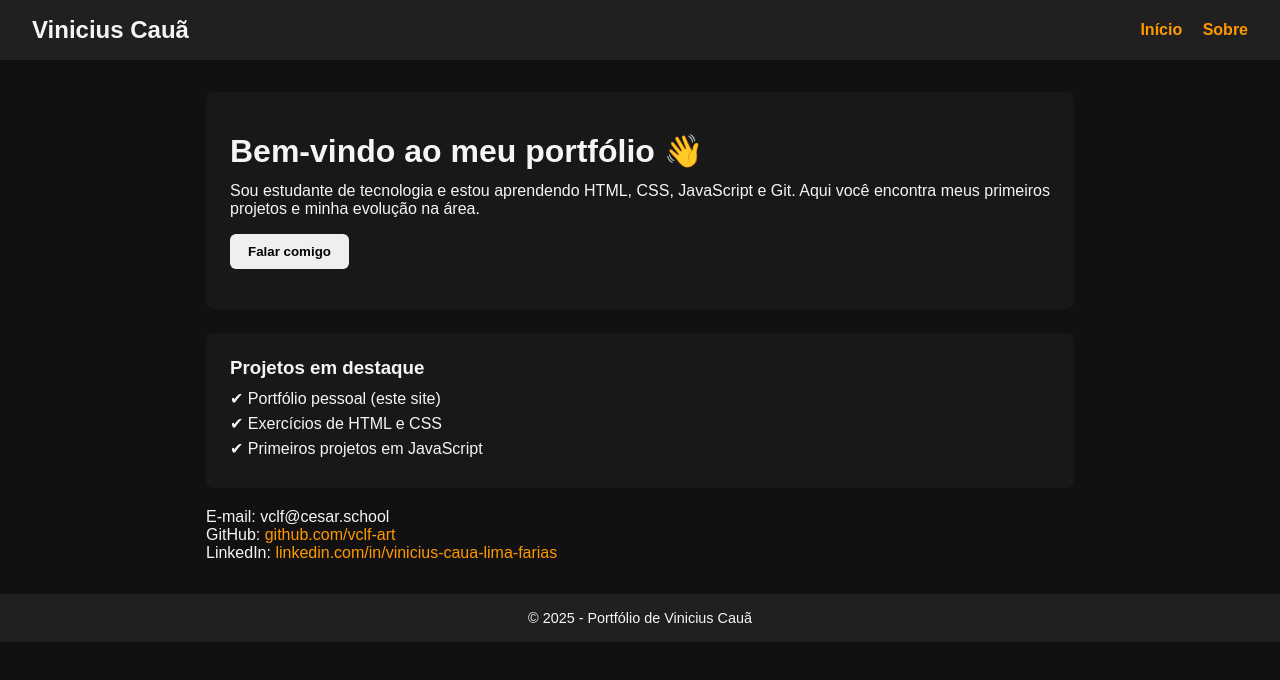
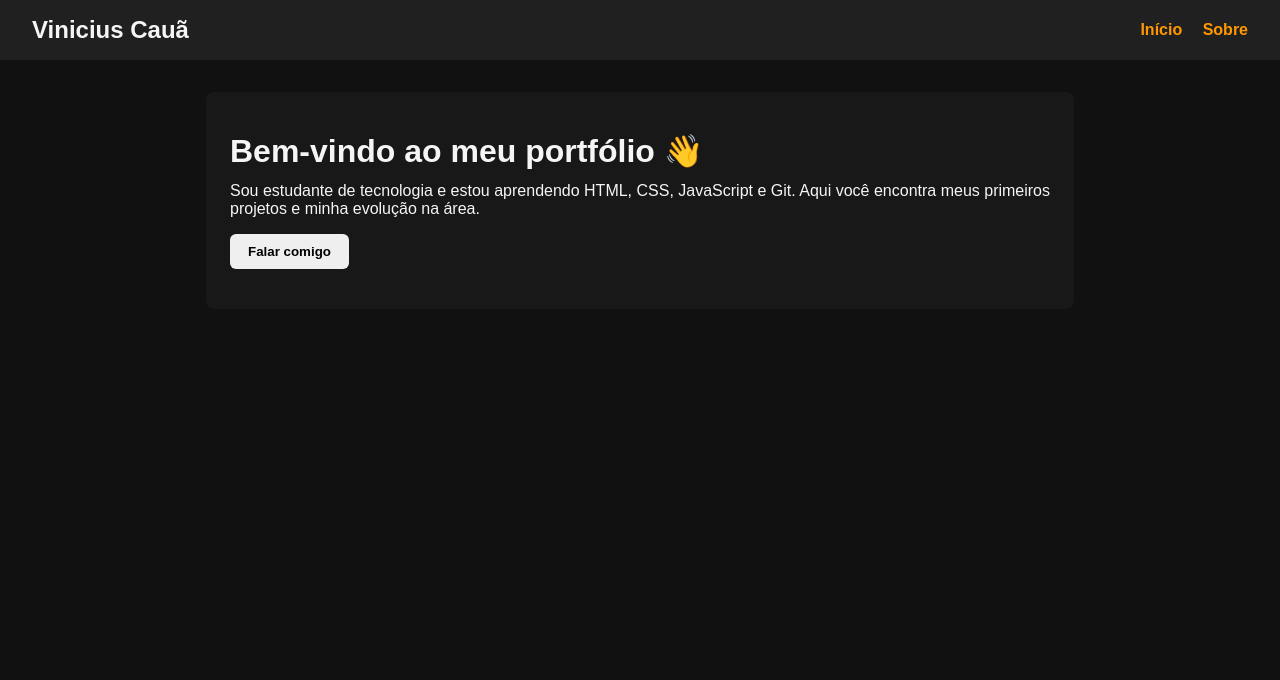
Before and after one commit to vclf-art/portifolio, a plain HTML site: page index.html in a window 1280 px wide. Drawn offline with Linux system fonts and the light colour scheme.

Commit message:
Refactor index.html structure and update title

```diff
--- a/index.html
+++ b/index.html
@@ -2,11 +2,12 @@
 <html lang="pt-BR">
 <head>
     <meta charset="UTF-8">
-    <title>Portfólio - Vinicius Cauã</title>
+    <title>Portfólio – Vinicius Cauã</title>
     <link rel="stylesheet" href="style.css">
     <script defer src="script.js"></script>
 </head>
 <body>
+
 <header>
     <h1>Vinicius Cauã</h1>
     <nav>
@@ -16,6 +17,7 @@
 </header>
 
 <main>
+
     <section class="hero">
         <div>
             <h2>Bem-vindo ao meu portfólio 👋</h2>
@@ -23,32 +25,6 @@
                 Sou estudante de tecnologia e estou aprendendo HTML, CSS, JavaScript e Git.
                 Aqui você encontra meus primeiros projetos e minha evolução na área.
             </p>
+
             <button id="btn-contato">Falar comigo</button>
         </div>
-        </section>
-
-        <section class="secao">
-            <h3>Projetos em destaque</h3>
-            <ul class="lista-projetos">
-                <li>✔ Portfólio pessoal (este site)</li>
-                <li>✔ Exercícios de HTML e CSS</li>
-                <li>✔ Primeiros projetos em JavaScript</li>
-            </ul>
-        </section>
-
-<p>
-  E-mail: vclf@cesar.school<br>
-  GitHub: <a href="https://github.com/vclf-art" target="_blank">github.com/vclf-art</a><br>
-  LinkedIn: <a href="https://www.linkedin.com/in/vinicius-caua-lima-farias-18a800393" target="_blank">
-    linkedin.com/in/vinicius-caua-lima-farias
-  </a>
-</p>
-
-
-    </main>
-
-    <footer>
-        <p>© 2025 - Portfólio de Vinicius Cauã</p>
-    </footer>
-</body>
-</html>
```
Lines whose indentation alone changed are shown as unchanged.
